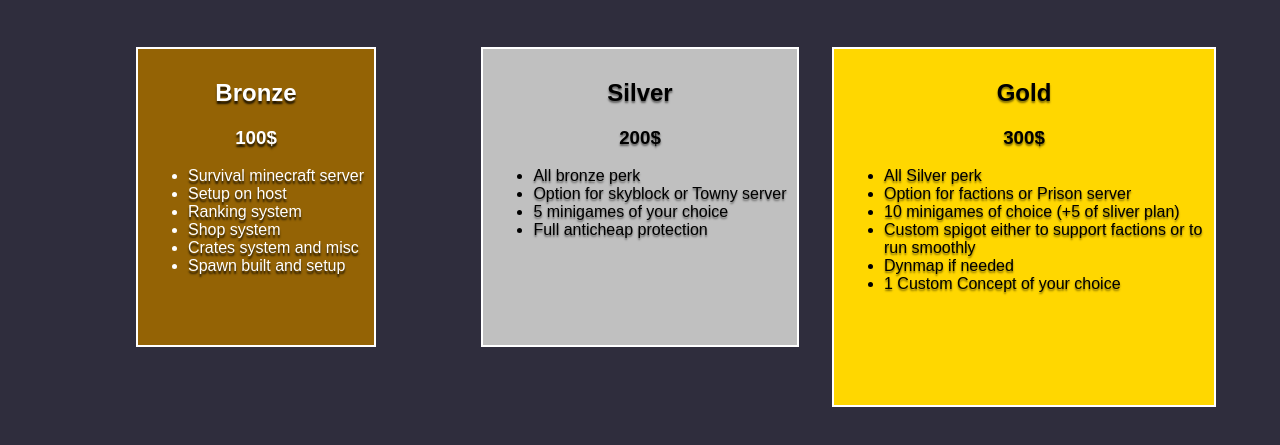
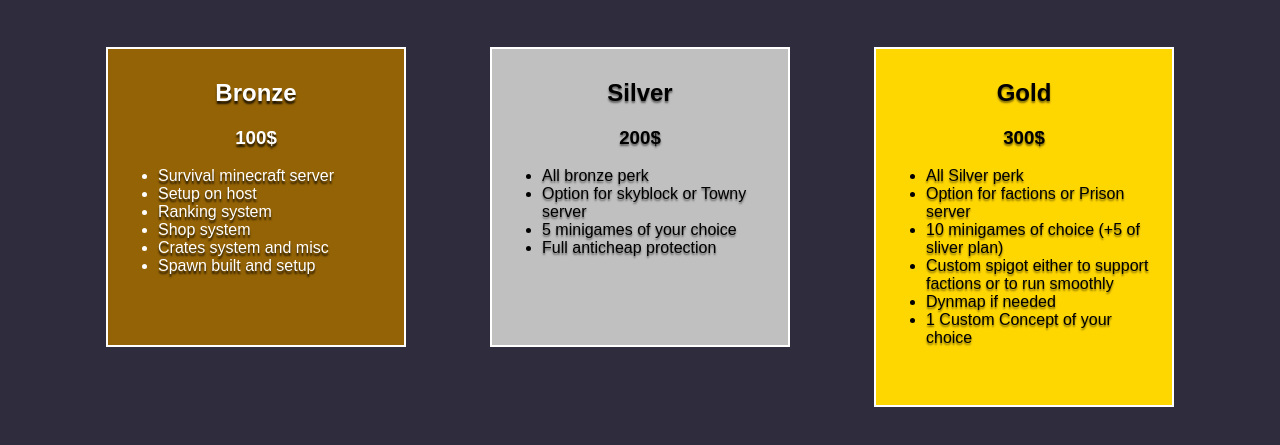
Before and after one commit to omarrazgui11/productsample, a plain HTML site: page index.html in a window 1280 px wide. Shown: the part 983-1428 px from the top of the page. Drawn offline with Linux system fonts and the light colour scheme.

Commit message:
Update styles.css

```diff
--- a/styles.css
+++ b/styles.css
@@ -154,7 +154,7 @@
 }
 
 .pricing div {
-  width: 250;
+  width: 300px;
   border: solid 2px white;
   padding: 10px;
   text-align: center;
```
